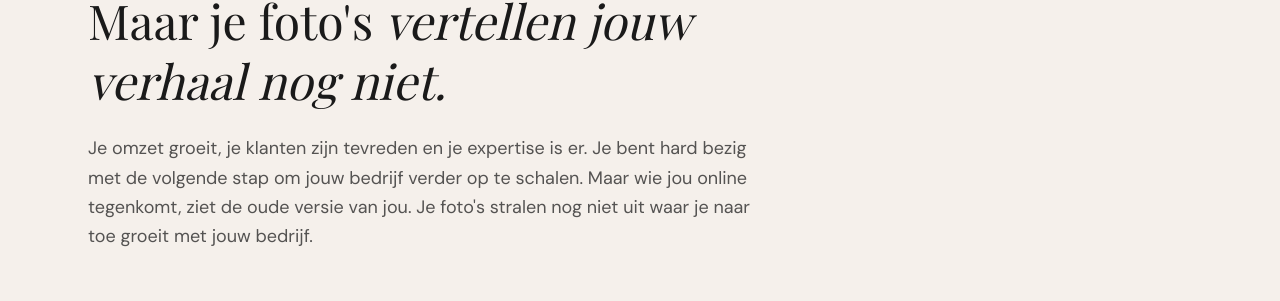
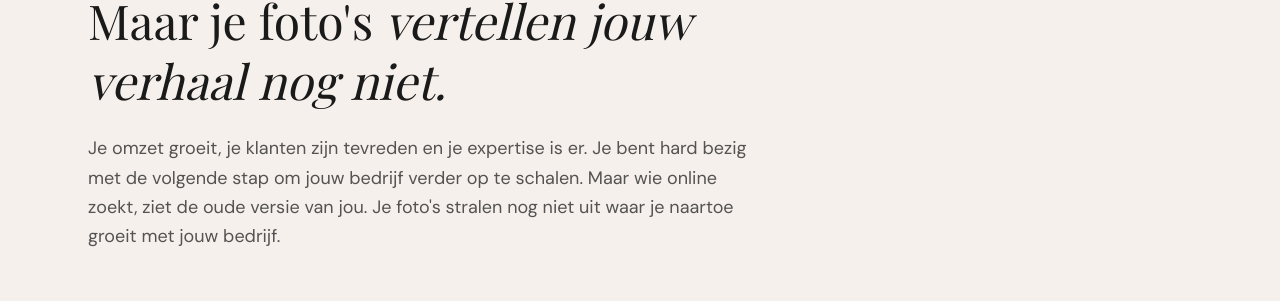
Before and after one commit to rinsebommerson-code/Rinsebommersonfotografie, a Next.js app: page / in a window 1280 px wide. Shown: the part 1052-1353 px from the top of the page. Built offline with nearby package versions, Linux system fonts and the light colour scheme; a web font is replaced by a local one.

Commit message:
Update Herkenbaar subtitle wording
https://claude.ai/code/session_01Ct6c7tnRivjh6RUodYcVKr

```diff
--- a/components/sections/Problem.tsx
+++ b/components/sections/Problem.tsx
@@ -82,7 +82,7 @@ export default function Problem() {
             className="text-lg leading-relaxed"
             style={{ color: "var(--charcoal-light)", fontFamily: "var(--font-dm-sans)", opacity: 0.8 }}
           >
-            Je omzet groeit, je klanten zijn tevreden en je expertise is er. Je bent hard bezig met de volgende stap om jouw bedrijf verder op te schalen. Maar wie jou online tegenkomt, ziet de oude versie van jou. Je foto&apos;s stralen nog niet uit waar je naar toe groeit met jouw bedrijf.
+            Je omzet groeit, je klanten zijn tevreden en je expertise is er. Je bent hard bezig met de volgende stap om jouw bedrijf verder op te schalen. Maar wie online zoekt, ziet de oude versie van jou. Je foto&apos;s stralen nog niet uit waar je naartoe groeit met jouw bedrijf.
           </p>
         </motion.div>
 
```
